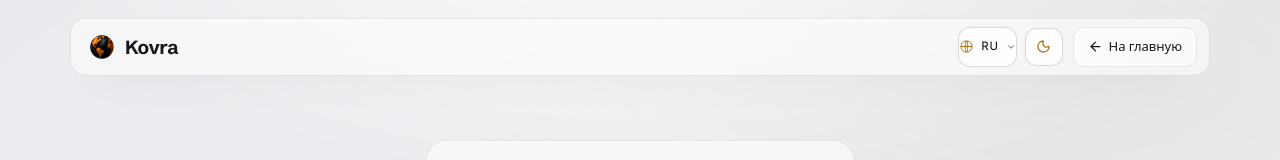
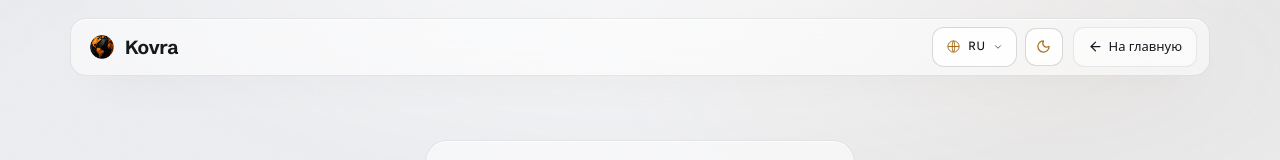
Before and after one commit to Piska-Kiska/kovravpn, a Next.js app: page /login in a window 1280 px wide. Shown: the top 160 px of the page. Built offline with nearby package versions, Linux system fonts and the light colour scheme.

Commit message:
fix(langswitcher): restore padding under kvr-root reset on login/register

```diff
--- a/src/app/globals.css
+++ b/src/app/globals.css
@@ -325,3 +325,7 @@ textarea.nm-pressed-sm:focus {
 [data-theme="light"] .klang-item:hover{background:rgba(169,112,31,.13);color:#16181c}
 [data-theme="light"] .klang-item.is-active{background:rgba(169,112,31,.13);color:#a9701f}
 @media(max-width:640px){.klang-btn{height:38px;padding:0 11px;font-size:11px}.klang-menu{min-width:160px}}
+
+/* override kvr-root reset on login/register */
+.klang .klang-btn{padding:0 13px}
+.klang .klang-menu .klang-item{padding:10px 13px}
```
